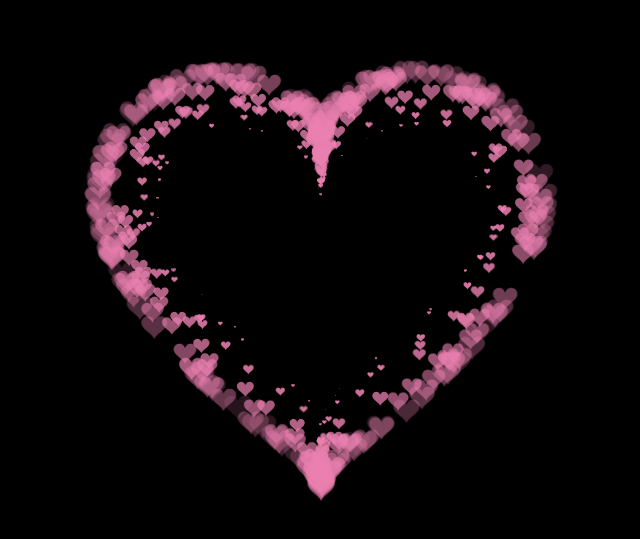
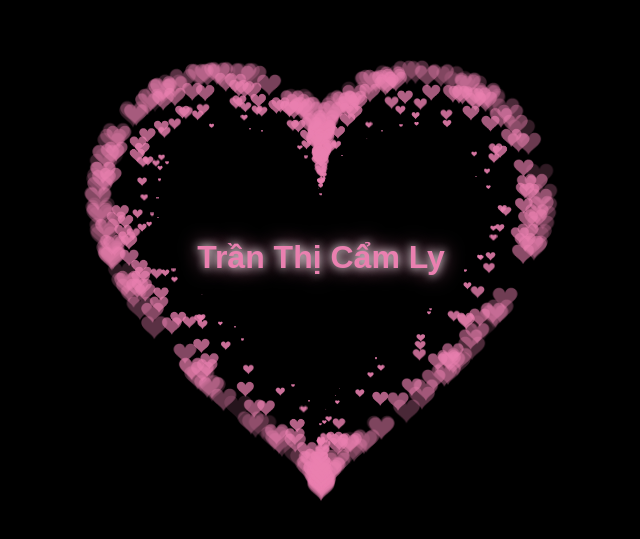
Before and after one commit to hyhuy10/hhuy, a plain HTML site: page index.html in a window 1280 px wide. Shown: the part 123-662 px from the top of the page, without its empty margins (319-959 px from the left). Drawn offline with Linux system fonts and the light colour scheme.

Commit message:
Update index.html

```diff
--- a/index.html
+++ b/index.html
@@ -13,6 +13,17 @@
   margin: 0;
   background: #000;
 }
+ #heart-text {
+  position: absolute;
+  top: 45%;
+  left: 50%;
+  transform: translate(-50%, -50%);
+  color: #ea80b0;
+  font-size: 3em;
+  font-family: 'Arial', sans-serif;
+  pointer-events: none;
+  text-shadow: 0 0 10px #fff, 0 0 20px #ea80b0;
+}
 canvas {
   position: absolute;
   width: 100%;
@@ -23,6 +34,7 @@ canvas {
 
  <BODY>
   <canvas id="pinkboard"></canvas>
+  <h1 id="heart-text" style="color: #ea80b0; text-align: center; font-family: 'Arial', sans-serif; font-size: 2em; margin-top: 20px;">Trần Thị Cẩm Ly</h1>
   <script>
   /*
  * Settings
```
